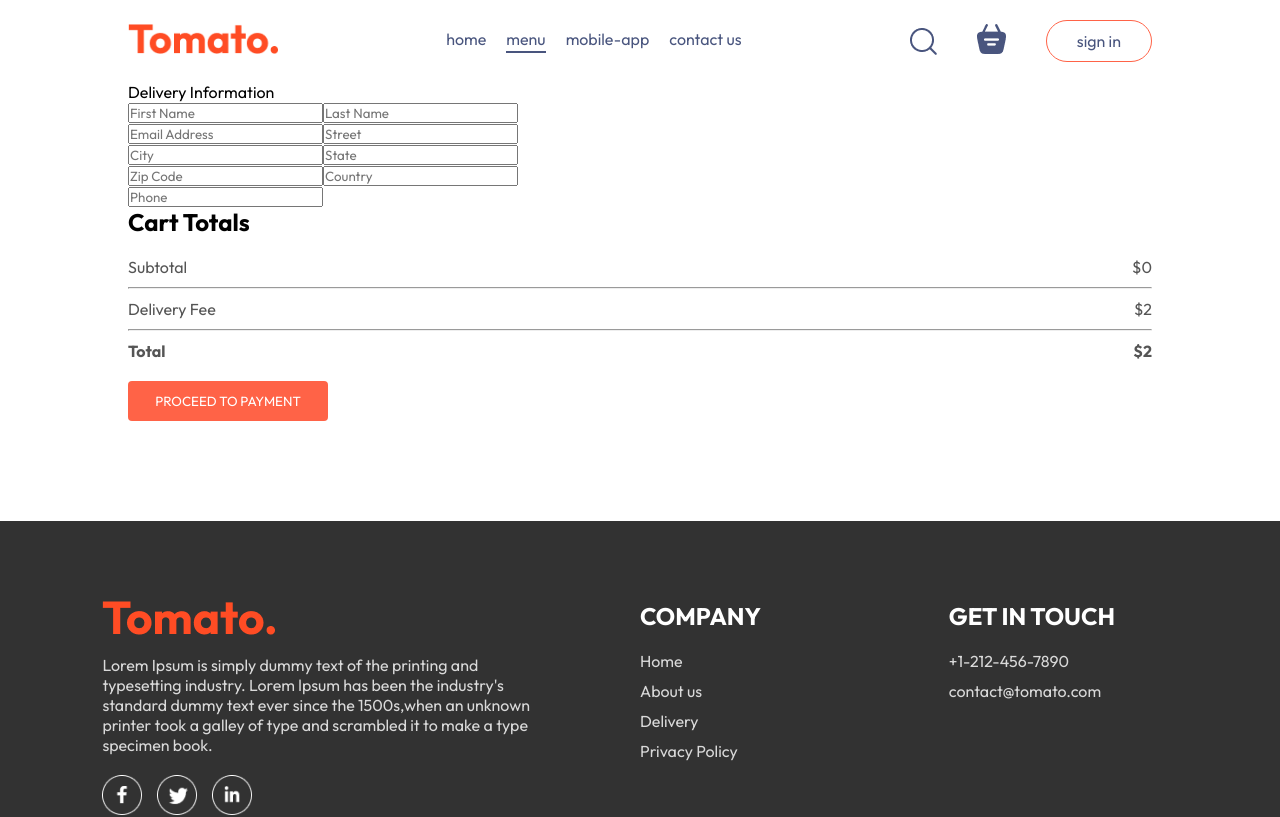
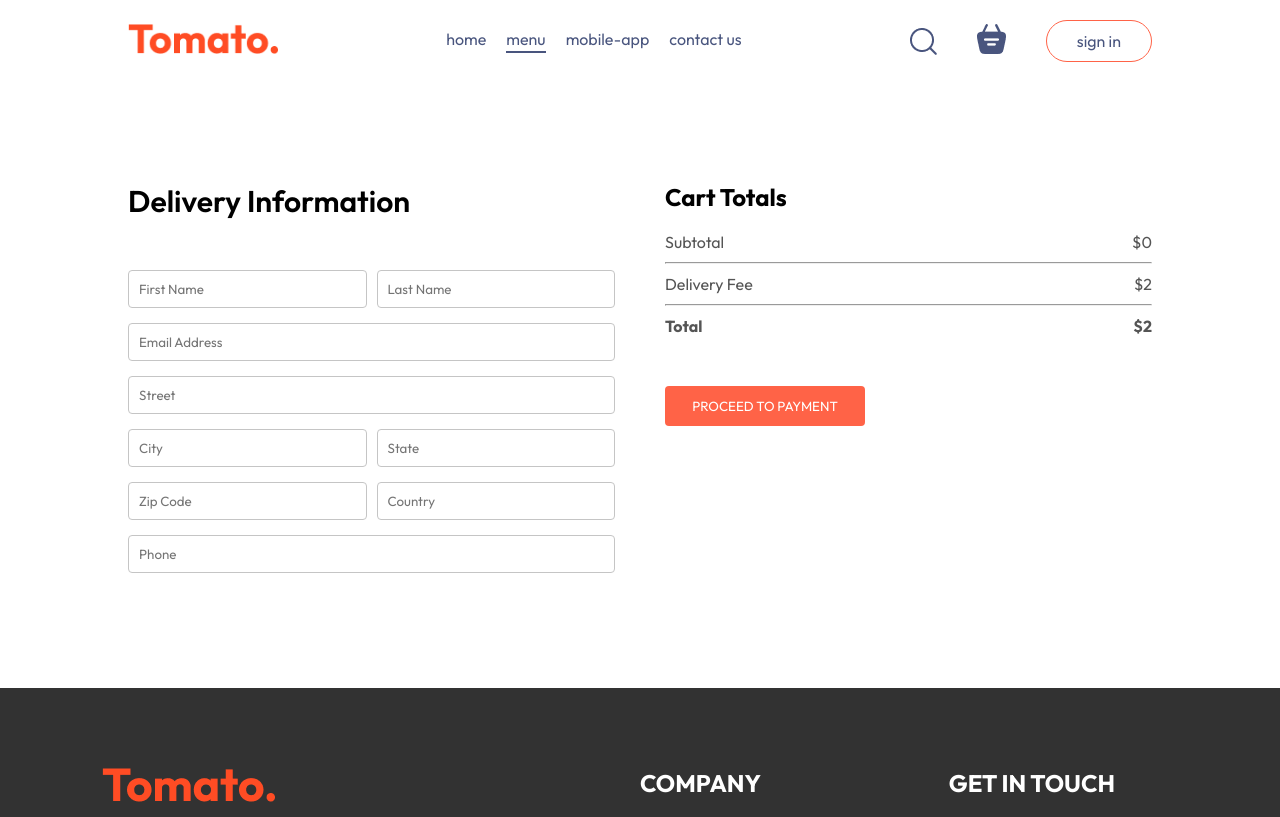
Before and after one commit to Arti05-Ambre/Food-Order, a React (Vite) app: page /order in a window 1280 px wide. Shown: the top 817 px of the page. Built offline with nearby package versions, Linux system fonts and the light colour scheme.

Commit message:
initial comment

```diff
--- a/src/pages/Cart/Cart.jsx
+++ b/src/pages/Cart/Cart.jsx
@@ -51,7 +51,7 @@
 
             <div className="cart-total-details">
               <p>Delivery Fee</p>
-              <p>${2}</p>
+              <p>${getTotalCartAmount()===0 ? 0 : 2}</p>
 
 
             </div>
--- a/src/pages/PlaceOrder/PlaceOrder.css
+++ b/src/pages/PlaceOrder/PlaceOrder.css
@@ -0,0 +1,44 @@
+.place-order{
+    display: flex;
+    justify-content: space-between;
+    align-items: start;
+    gap: 50px;
+    margin-top: 100px;
+}
+.place-order-left{
+    width:100%;
+    max-width:max(30%, 500px);
+}
+.place-order-left .title{
+    font-size: 30px;
+    font-weight: 600;
+    margin-bottom: 50px;
+}
+.place-order-left input{
+    margin-bottom: 15px;
+    width: 100%;
+    padding: 10px;
+    border: 1px solid #c5c5c5;
+    border-radius: 4px;
+    outline-color: tomato;
+}
+.place-order-left .address{
+    margin-bottom: 15px;
+    width: 100%;
+    padding: 10px;
+    border: 1px solid #c5c5c5;
+    border-radius: 4px;
+    outline-color: tomato;
+}
+.place-order-left .multi-fields{
+    display: flex;
+    gap: 10px;
+
+}
+.place-order-right{
+    width:100%;
+    max-width:max(40%, 500px);
+}
+.place-order .cart-total button{
+    margin-top: 30px;
+}
```
